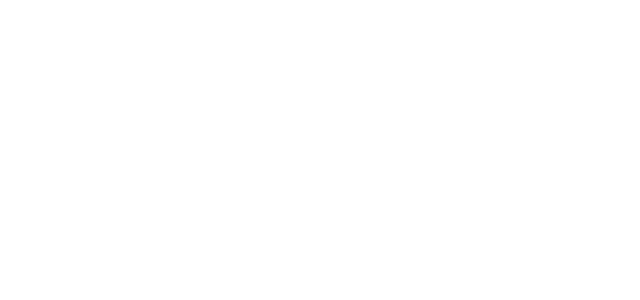
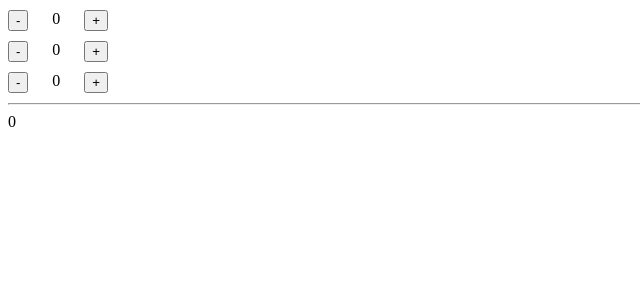
Before and after one commit to dark9wesley/state-management, a React (Vite) app: page / in a window 1280 px wide. Shown: the top 300 px of the page, without its empty margins (0-640 px from the left). Built offline with nearby package versions, Linux system fonts and the light colour scheme.

Commit message:
feat: 简单demo完成

```diff
--- a/src/App.tsx
+++ b/src/App.tsx
@@ -1,10 +1,9 @@
-import { useState } from 'react'
+import ControlPanel from "./pages/ControlPanel"
 
 function App() {
 
   return (
-    <div>
-    </div>
+    <ControlPanel />
   )
 }
 
--- a/src/pages/ControlPanel.tsx
+++ b/src/pages/ControlPanel.tsx
@@ -0,0 +1,23 @@
+
+import { useCallback, useState } from "react";
+import Counter from "./Counter";
+import Summary from "./Summary";
+
+function ControlPanel() {
+  const [summary, setSummary] = useState (0)
+
+  const changeSummary = (prevValue: number, value: number) => {
+    const changeValue = value - prevValue;
+    setSummary(summary + changeValue)
+  }
+
+  return <div>
+    <Counter changeSummary={changeSummary}/>
+    <Counter changeSummary={changeSummary}/>
+    <Counter changeSummary={changeSummary}/>
+    <hr />
+    <Summary summary={summary}/>
+  </div>;
+}
+
+export default ControlPanel;
--- /dev/null
+++ b/src/pages/Counter.tsx
@@ -0,0 +1,30 @@
+import React, { useState } from "react";
+
+interface CounterProps {
+  changeSummary: (prevValue: number, value: number) => void
+}
+
+const Counter: React.FC<CounterProps> = ({changeSummary}) => {
+  const [count, setCount] = useState(0);
+
+  const style = {
+    width: 100,
+    display: 'flex',
+    justifyContent: 'space-between',
+    margin: '10px 0'
+  }
+
+  const calculate = (flag: 'increment' | 'decrement') => {
+    const newCount = flag === 'increment' ? count + 1 : count - 1;
+    setCount(newCount);
+    changeSummary(count, newCount)
+  }
+
+  return <div style={style}>
+    <button onClick={() => calculate('decrement')}>-</button>
+    <span>{ count }</span>
+    <button onClick={() => calculate('increment')}>+</button>
+  </div>;
+}
+
+export default Counter
--- /dev/null
+++ b/src/pages/Summary.tsx
@@ -0,0 +1,9 @@
+interface SummaryProps {
+  summary: number
+}
+
+const Summary: React.FC<SummaryProps> = ({ summary }) => {
+  return <div>{summary}</div>;
+}
+
+export default Summary;
```
